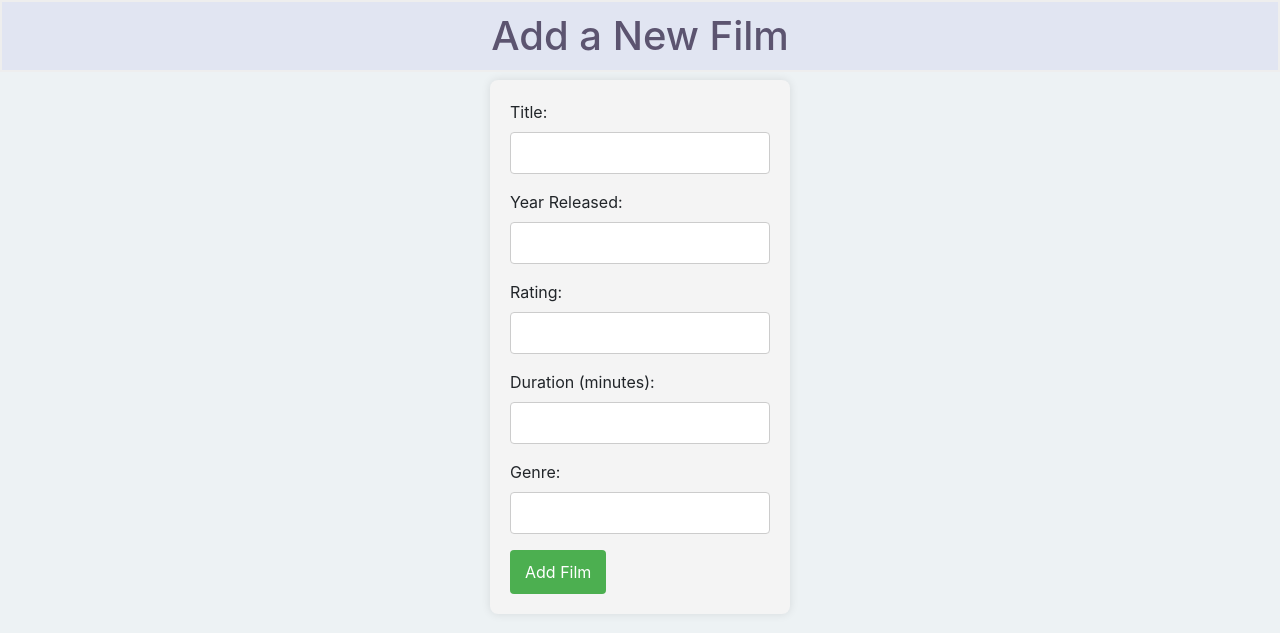
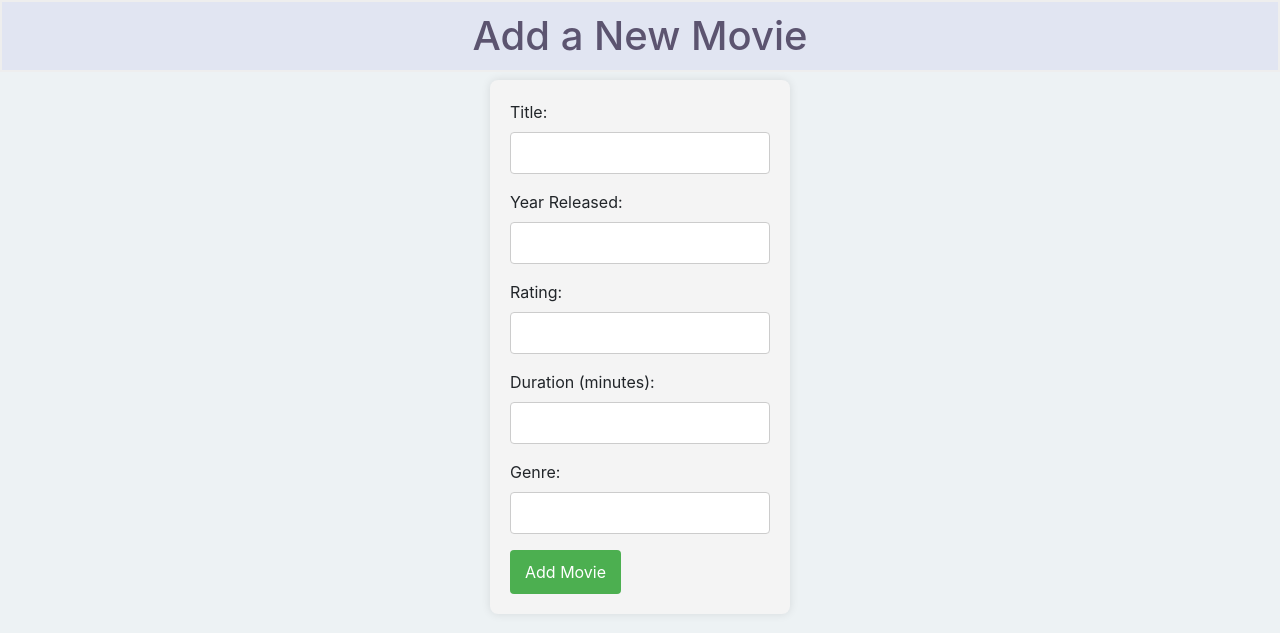
Before and after one commit to Lolisolera/My-Movies-App, a Flask app: page /add in a window 1280 px wide. Shown: the part 52-685 px from the top of the page. Run offline with Flask 3, Linux system fonts and the light colour scheme; some libraries are stand-ins or nearby versions.

Commit message:
Update add.html

```diff
--- a/templates/add.html
+++ b/templates/add.html
@@ -2,12 +2,12 @@
 
 
 {% block title %}
-<title>Add Films Page</title>
+<title>Add Movies Page</title>
 {% endblock %}
 
 
 {% block content %}
-<h1>Add a New Film</h1>
+<h1>Add a New Movie</h1>
 
 <form class="form-container" method="POST" action="{{ url_for('add') }}">
     <label class="form-label" for="title">Title:</label>
@@ -29,7 +29,7 @@
     <input class="form-input" type="text" name="genre" pattern="[A-Za-z ]+" title="Only letters and spaces are allowed"
         required><br>
 
-    <button class="form-submit" type="submit">Add Film</button>
+    <button class="form-submit" type="submit">Add Movie</button>
 </form>
 
 
```
